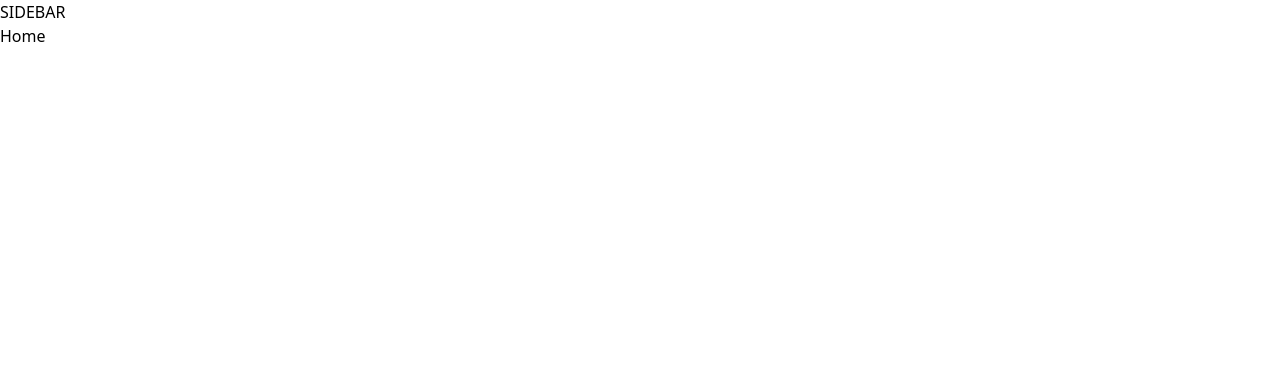
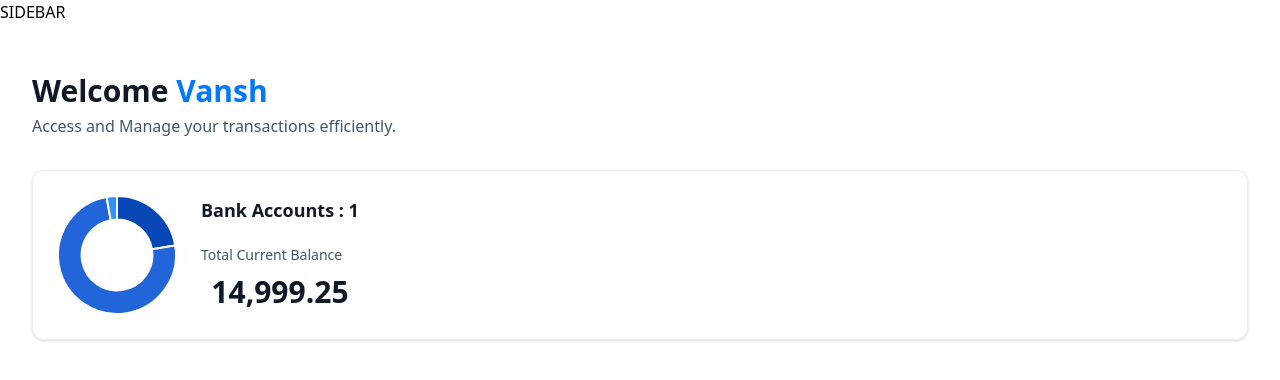
Before and after one commit to sahayvansh/banking, a Next.js app: page / in a window 1280 px wide. Shown: the top 380 px of the page. Built offline with nearby package versions, Linux system fonts and the light colour scheme.

Commit message:
Home Page UI Completed

```diff
--- a/app/(root)/page.tsx
+++ b/app/(root)/page.tsx
@@ -1,8 +1,27 @@
+import HeaderBox from '@/components/HeaderBox'
+import TotalBalanceBox from '@/components/TotalBalanceBox';
 import React from 'react'
 
 const Home = () => {
+  const loggedIn={firstName:"Vansh"};
   return (
-    <div>Home</div>
+    <section className='home'>
+      <div className='home-content'>
+        <header className='home-header'>
+          <HeaderBox
+            type="greeting"
+            title="Welcome"
+            user={loggedIn?.firstName || 'Guest'}
+            subtext="Access and Manage your transactions efficiently."
+          />
+          <TotalBalanceBox
+            accounts={[]}
+            totalBanks={1}
+            totalCurrentBalance={14999.25}
+          />
+        </header>
+      </div>
+    </section>
   )
 }
 
--- /dev/null
+++ b/components/AnimatedCounter.tsx
@@ -0,0 +1,15 @@
+'use client';
+import CountUp from 'react-countup'
+const AnimatedCounter = ({amount} : {amount:number}) => {
+  return (
+    <div>
+        <CountUp
+         duration={1.79}
+         decimals={2}
+         decimal='.'
+         end={amount}/>
+    </div>
+  )
+}
+
+export default AnimatedCounter
--- /dev/null
+++ b/components/DoughnutChart.tsx
@@ -0,0 +1,26 @@
+"use client";
+
+import React from 'react'
+import { Chart as ChartJS, ArcElement, Tooltip, Legend } from "chart.js";
+import { Doughnut } from "react-chartjs-2";
+
+ChartJS.register(ArcElement, Tooltip, Legend);
+const DoughnutChart = ({accounts}:DoughnutChartProps ) => {
+    const data={
+        datasets:[
+            {
+                label:'Banks',
+                data:[14999,50000,1902],
+                backgroundColor:["#0747b6", "#2265d8","#2f91fa"]
+            }
+        ],
+        labels: ["Bank 1", "Bank 2","Bank 3"]
+    }
+  return <Doughnut
+    data={data}
+    options={{cutout:"60%",
+    plugins:{legend:{display:false}}}}
+  />
+}
+
+export default DoughnutChart
--- /dev/null
+++ b/components/HeaderBox.tsx
@@ -0,0 +1,21 @@
+import React from 'react'
+
+const HeaderBox = ({type="title", title,subtext, user}:HeaderBoxProps) => {
+  return (
+    <div className='header-box'>
+        <h1 className='header-box-title'>
+            {title}
+            {type==="greeting" &&
+            (<span className='text-bankGradient'>
+                &nbsp;{user}
+                </span>)}
+        </h1>
+        <p className='header-box-subtext'>
+            {subtext}
+        </p>
+
+    </div>
+  )
+}
+
+export default HeaderBox
--- /dev/null
+++ b/components/TotalBalanceBox.tsx
@@ -0,0 +1,29 @@
+import React from 'react'
+import AnimatedCounter from './AnimatedCounter'
+import DoughnutChart from './DoughnutChart'
+const TotalBalanceBox = ({
+    accounts=[], totalBanks,totalCurrentBalance
+}:TotlaBalanceBoxProps) => {
+  return (
+    <section className='total-balance'>
+        <div className='total-balance-chart'>
+            <DoughnutChart accounts={accounts}/>
+        </div>
+        <div className='flex flex-col gap-6'>
+            <h2 className='header-2'>
+            Bank Accounts : {totalBanks}
+            </h2>
+            <div className='flex flex-col gap-2'>
+                <p className='total-balance-label'>
+                    Total Current Balance
+                </p>
+                <div className='total-balance-amount flex-center gap-2'>
+                    <AnimatedCounter amount={totalCurrentBalance}/>
+                </div>
+            </div>
+        </div>
+    </section>
+  )
+}
+
+export default TotalBalanceBox
--- a/lib/utils.ts
+++ b/lib/utils.ts
@@ -66,12 +66,11 @@ export const formatDateTime = (dateString: Date) => {
 };
 
 export function formatAmount(amount: number): string {
-  const formatter = new Intl.NumberFormat("en-US", {
+  const formatter = new Intl.NumberFormat("en-IN", {
     style: "currency",
-    currency: "USD",
+    currency: "INR",
     minimumFractionDigits: 2,
   });
-
   return formatter.format(amount);
 }
 
--- a/package.json
+++ b/package.json
@@ -10,11 +10,15 @@
   },
   "dependencies": {
     "@radix-ui/react-slot": "^1.0.2",
+    "chart.js": "^4.4.3",
     "class-variance-authority": "^0.7.0",
     "clsx": "^2.1.1",
     "lucide-react": "^0.379.0",
     "next": "14.2.3",
+    "query-string": "^9.0.0",
     "react": "^18",
+    "react-chartjs-2": "^5.2.0",
+    "react-countup": "^6.5.3",
     "react-dom": "^18",
     "tailwind-merge": "^2.3.0",
     "tailwindcss-animate": "^1.0.7"
```
Also changed, not shown: 1 other file (tests, documents, lock files or other folders).
